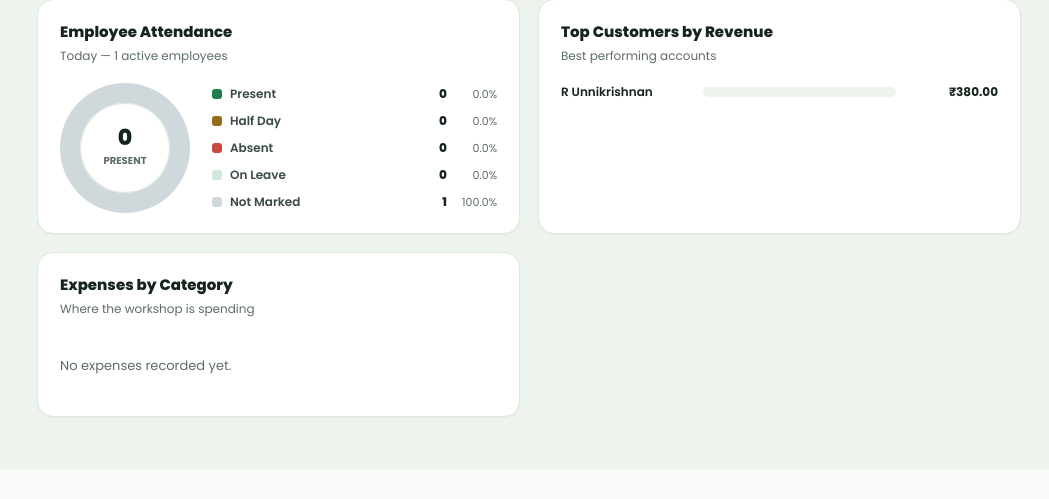
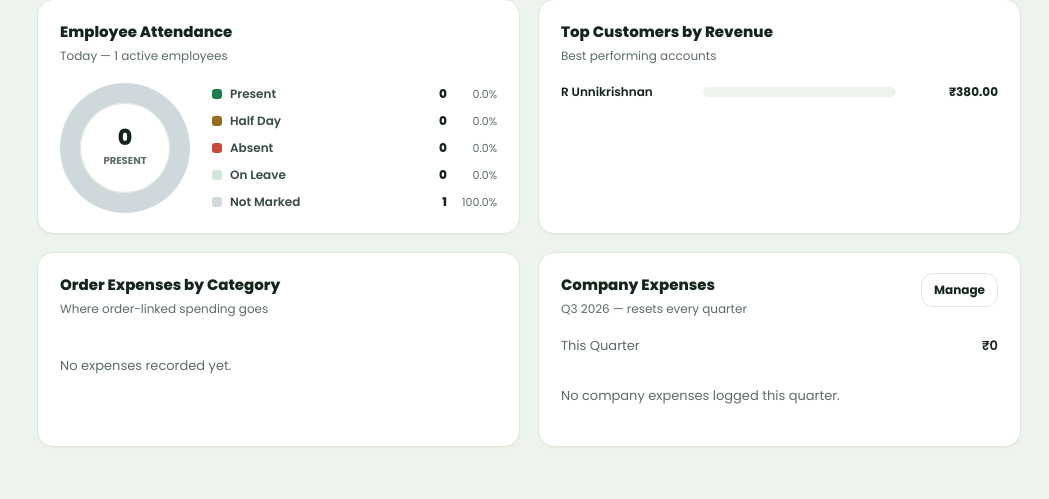
Before and after one commit to uk1241/wearon, a Django app: page / in a window 1280 px wide. Shown: the part 1022-1521 px from the top of the page, without its empty margins (231-1280 px from the left). Before the commit the page ends 1441 px from the top, so only its background shows below. Run offline with Django 5.2, Linux system fonts and the light colour scheme; a user stored in the database is signed in; data comes from the database, SQL or seed files in the repository; both versions use the stored data as it was after the commit; data that the repository does not hold is empty.

Commit message:
expense tracker

```diff
--- a/orders/models.py
+++ b/orders/models.py
@@ -251,6 +251,42 @@ class Expense(models.Model):
         return self.quantity * self.unit_cost
 
 
+class CompanyExpense(models.Model):
+    """General business overhead (rent, utilities, salaries, ...) — not tied to a specific order."""
+
+    CATEGORY_CHOICES = [
+        ("rent", "Rent"),
+        ("utilities", "Utilities"),
+        ("salaries", "Salaries"),
+        ("maintenance", "Maintenance"),
+        ("marketing", "Marketing"),
+        ("supplies", "Office Supplies"),
+        ("transport", "Transport"),
+        ("other", "Other"),
+    ]
+
+    name = models.CharField(max_length=150)
+    category = models.CharField(max_length=30, choices=CATEGORY_CHOICES, default="other")
+    amount = models.DecimalField(max_digits=12, decimal_places=2, default=Decimal("0.00"))
+    expense_date = models.DateField(default=timezone.localdate)
+    notes = models.CharField(max_length=255, blank=True)
+    created_at = models.DateTimeField(auto_now_add=True)
+
+    class Meta:
+        ordering = ["-expense_date", "-created_at"]
+
+    def __str__(self):
+        return f"{self.name} — ₹{self.amount}"
+
+    @property
+    def quarter_number(self):
+        return (self.expense_date.month - 1) // 3 + 1
+
+    @property
+    def quarter_label(self):
+        return f"Q{self.quarter_number} {self.expense_date.year}"
+
+
 class Employee(models.Model):
     EMPLOYEE_STATUS_ACTIVE = "active"
     EMPLOYEE_STATUS_INACTIVE = "inactive"
--- a/orders/templates/orders/dashboard.html
+++ b/orders/templates/orders/dashboard.html
@@ -127,8 +127,8 @@
   </div>
 
   <div class="card chart-card">
-    <h3>Expenses by Category</h3>
-    <p class="chart-sub">Where the workshop is spending</p>
+    <h3>Order Expenses by Category</h3>
+    <p class="chart-sub">Where order-linked spending goes</p>
     {% for row in expense_categories %}
     <div class="bar-row">
       <span class="bar-label">{{ row.label }}</span>
@@ -140,5 +140,25 @@
     {% endfor %}
   </div>
 
+  <div class="card chart-card">
+    <div style="display:flex; justify-content:space-between; align-items:flex-start; gap:8px;">
+      <div>
+        <h3>Company Expenses</h3>
+        <p class="chart-sub">{{ current_quarter_label }} — resets every quarter</p>
+      </div>
+      <a href="{% url 'expense-list' %}?type=company" class="btn btn-sm btn-outline">Manage</a>
+    </div>
+    <div class="kv-row" style="margin-bottom:10px;"><span class="k">This Quarter</span><span class="v">&#8377;{{ company_quarter_total|intcomma }}</span></div>
+    {% for row in company_expense_categories %}
+    <div class="bar-row">
+      <span class="bar-label">{{ row.label }}</span>
+      <span class="bar-track"><span class="bar-fill danger-fill" style="width: {{ row.pct }}%;" title="&#8377;{{ row.total|intcomma }}"></span></span>
+      <span class="bar-value">&#8377;{{ row.total|intcomma }}</span>
+    </div>
+    {% empty %}
+    <div class="empty-state">No company expenses logged this quarter.</div>
+    {% endfor %}
+  </div>
+
 </div>
 {% endblock %}
--- a/orders/urls.py
+++ b/orders/urls.py
@@ -36,6 +36,8 @@ urlpatterns = [
     path("employees/payroll/<int:pk>/edit/", views.payroll_edit, name="payroll-edit"),
     path("orders/<int:pk>/expenses/export/", views.expense_export, name="order-expenses-export"),
     path("expenses/", views.expense_list, name="expense-list"),
+    path("expenses/company/new/", views.company_expense_create, name="company-expense-create"),
+    path("expenses/company/<int:pk>/delete/", views.company_expense_delete, name="company-expense-delete"),
     path("reports/", views.reports, name="reports"),
     path("settings/", views.settings_page, name="settings"),
     path("support/", views.support_page, name="support"),
--- a/orders/views.py
+++ b/orders/views.py
@@ -1,3 +1,4 @@
+import calendar
 import csv
 from collections import defaultdict
 from datetime import date, datetime
@@ -14,6 +15,7 @@ from django.views.decorators.http import require_POST
 
 from .forms import (
     AttendanceSegmentFormSet,
+    CompanyExpenseForm,
     ExpenseFormSet,
     EmployeeAttendanceForm,
     EmployeeForm,
@@ -24,6 +26,7 @@ from .forms import (
 )
 from .forms import FabricForm, CustomerForm
 from .models import (
+    CompanyExpense,
     Customer,
     Employee,
     EmployeeAttendance,
@@ -58,6 +61,20 @@ def _months_back(first_of_month, months):
     year = first_of_month.year + month_index // 12
     month = month_index % 12 + 1
     return first_of_month.replace(year=year, month=month, day=1)
+
+
+def _quarter_bounds(target_date):
+    """First and last date of the calendar quarter containing target_date."""
+    quarter_index = (target_date.month - 1) // 3
+    start_month = quarter_index * 3 + 1
+    end_month = start_month + 2
+    start = date(target_date.year, start_month, 1)
+    end = date(target_date.year, end_month, calendar.monthrange(target_date.year, end_month)[1])
+    return start, end
+
+
+def _quarter_number(target_date):
+    return (target_date.month - 1) // 3 + 1
 
 
 def _donut_chart(segments):
@@ -112,6 +129,16 @@ def dashboard(request):
     expenses_today = sum(
         (e.total for e in Expense.objects.filter(created_at__date=today)), Decimal("0")
     ).quantize(Decimal("0.01"))
+    company_expenses_today = sum(
+        (e.amount for e in CompanyExpense.objects.filter(expense_date=today)), Decimal("0")
+    )
+    expenses_today = (expenses_today + company_expenses_today).quantize(Decimal("0.01"))
+
+    company_expenses_total = (
+        CompanyExpense.objects.aggregate(total=Sum("amount"))["total"] or Decimal("0")
+    ).quantize(Decimal("0.01"))
+    total_expenses = (total_expenses + company_expenses_total).quantize(Decimal("0.01"))
+
     payroll_this_month = sum(
         (p.net_pay for p in Payroll.objects.filter(pay_period_start__month=today.month, pay_period_start__year=today.year)),
         Decimal("0"),
@@ -216,6 +243,29 @@ def dashboard(request):
     for row in expense_categories:
         row["pct"] = int(row["total"] / max_category_total * 100)
 
+    # Company expenses for the current quarter (resets each quarter; history stays in Reports).
+    quarter_start, quarter_end = _quarter_bounds(today)
+    company_category_choices = dict(CompanyExpense.CATEGORY_CHOICES)
+    company_quarter_totals = (
+        CompanyExpense.objects.filter(expense_date__gte=quarter_start, expense_date__lte=quarter_end)
+        .values("category")
+        .annotate(total=Sum("amount"))
+        .order_by("-total")
+    )
+    company_expense_categories = [
+        {
+            "label": company_category_choices.get(row["category"], row["category"]),
+            "total": row["total"] or Decimal("0"),
+        }
+        for row in company_quarter_totals
+    ]
+    max_company_category_total = max(
+        (row["total"] for row in company_expense_categories), default=Decimal("0")
+    ) or Decimal("1")
+    for row in company_expense_categories:
+        row["pct"] = int(row["total"] / max_company_category_total * 100)
+    company_quarter_total = sum((row["total"] for row in company_expense_categories), Decimal("0"))
+
     context = {
         "total_orders": orders.count(),
         "in_progress_count": status_counts.get(Order.STATUS_IN_PROGRESS, 0) + status_counts.get(Order.STATUS_PENDING, 0),
@@ -238,6 +288,10 @@ def dashboard(request):
         "attendance_marked_count": marked_count,
         "top_customers": top_customers_data,
         "expense_categories": expense_categories,
+        "company_expense_categories": company_expense_categories,
+        "company_quarter_total": company_quarter_total,
+        "company_expenses_total": company_expenses_total,
+        "current_quarter_label": f"Q{_quarter_number(today)} {today.year}",
     }
     return render(request, "orders/dashboard.html", context)
 
@@ -678,19 +732,85 @@ def expense_export(request, pk):
 
 @login_required
 def expense_list(request):
-    orders = (
-        Order.objects.select_related("customer")
-        .prefetch_related("expenses")
-        .order_by("-created_at")
-    )
-    return render(request, "orders/expense_list.html", {"orders": orders})
+    expense_type = request.GET.get("type", "default")
+    if expense_type not in {"default", "company"}:
+        expense_type = "default"
+
+    context = {"expense_type": expense_type}
+
+    if expense_type == "company":
+        today = date.today()
+        quarter_start, quarter_end = _quarter_bounds(today)
+        company_category_choices = dict(CompanyExpense.CATEGORY_CHOICES)
+
+        company_expenses = CompanyExpense.objects.all()
+        this_quarter_expenses = company_expenses.filter(
+            expense_date__gte=quarter_start, expense_date__lte=quarter_end
+        )
+        this_quarter_total = this_quarter_expenses.aggregate(total=Sum("amount"))["total"] or Decimal("0")
+        all_time_total = company_expenses.aggregate(total=Sum("amount"))["total"] or Decimal("0")
+
+        category_totals = (
+            this_quarter_expenses.values("category").annotate(total=Sum("amount")).order_by("-total")
+        )
+        category_rows = [
+            {
+                "label": company_category_choices.get(row["category"], row["category"]),
+                "total": row["total"] or Decimal("0"),
+            }
+            for row in category_totals
+        ]
+        max_category_total = max((row["total"] for row in category_rows), default=Decimal("0")) or Decimal("1")
+        for row in category_rows:
+            row["pct"] = int(row["total"] / max_category_total * 100)
+
+        context.update(
+            {
+                "company_expenses": company_expenses,
+                "quarter_label": f"Q{_quarter_number(today)} {today.year}",
+                "this_quarter_total": this_quarter_total,
+                "all_time_company_total": all_time_total,
+                "company_category_rows": category_rows,
+            }
+        )
+    else:
+        orders = (
+            Order.objects.select_related("customer")
+            .prefetch_related("expenses")
+            .order_by("-created_at")
+        )
+        context["orders"] = orders
+
+    return render(request, "orders/expense_list.html", context)
+
+
+@login_required
+def company_expense_create(request):
+    if request.method == "POST":
+        form = CompanyExpenseForm(request.POST)
+        if form.is_valid():
+            form.save()
+            return redirect(reverse("expense-list") + "?type=company")
+    else:
+        form = CompanyExpenseForm()
+    return render(request, "orders/company_expense_form.html", {"form": form})
+
+
+@login_required
+@require_POST
+def company_expense_delete(request, pk):
+    expense = get_object_or_404(CompanyExpense, pk=pk)
+    expense.delete()
+    return redirect(reverse("expense-list") + "?type=company")
 
 
 @login_required
 def reports(request):
     orders = list(Order.objects.prefetch_related("items", "expenses"))
     total_revenue = sum((o.grand_total for o in orders), Decimal("0"))
-    total_expenses = sum((o.total_expenses for o in orders), Decimal("0"))
+    order_expenses_total = sum((o.total_expenses for o in orders), Decimal("0"))
+    company_expenses_total = CompanyExpense.objects.aggregate(total=Sum("amount"))["total"] or Decimal("0")
+    total_expenses = order_expenses_total + company_expenses_total
     net_profit = total_revenue - total_expenses
     order_count = len(orders)
     avg_order_value = (total_revenue / order_count) if order_count else Decimal("0")
@@ -713,14 +833,32 @@ def reports(request):
     for row in top_customers:
         row["pct"] = (row["revenue"] / max_revenue * 100) if max_revenue else 0
 
+    # Company expenses grouped by quarter — the "overall" history behind the resetting per-quarter figure.
+    quarterly_company = defaultdict(Decimal)
+    for expense in CompanyExpense.objects.all():
+        key = (expense.expense_date.year, _quarter_number(expense.expense_date))
+        quarterly_company[key] += expense.amount
+    quarterly_company_rows = [
+        {"label": f"Q{quarter} {year}", "total": total}
+        for (year, quarter), total in sorted(quarterly_company.items(), key=lambda kv: kv[0], reverse=True)
+    ]
+    max_quarterly_total = max(
+        (row["total"] for row in quarterly_company_rows), default=Decimal("0")
+    ) or Decimal("1")
+    for row in quarterly_company_rows:
+        row["pct"] = (row["total"] / max_quarterly_total * 100) if max_quarterly_total else 0
+
     context = {
         "total_revenue": total_revenue,
         "total_expenses": total_expenses,
+        "order_expenses_total": order_expenses_total,
+        "company_expenses_total": company_expenses_total,
         "net_profit": net_profit,
         "order_count": order_count,
         "avg_order_value": avg_order_value,
         "status_breakdown": status_breakdown,
         "top_customers": top_customers,
+        "quarterly_company_rows": quarterly_company_rows,
     }
     return render(request, "orders/reports.html", context)
 
```
Also changed, not shown: orders/forms.py (+14 -0 lines), orders/templates/orders/company_expense_form.html (added, +37 -0 lines), orders/templates/orders/expense_list.html (+81 -1 lines), orders/templates/orders/reports.html (+33 -1 lines), db.sqlite3, orders/migrations/0010_companyexpense.py (added), 1 other file.
